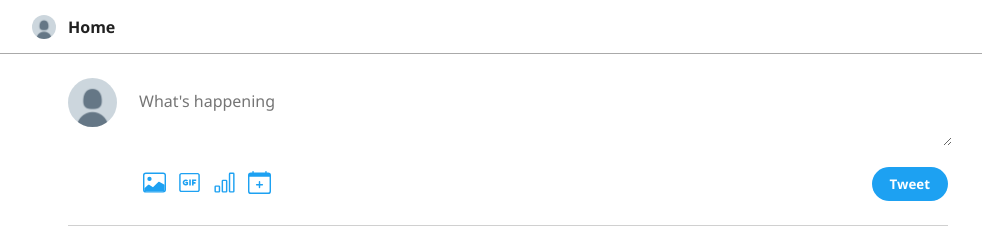
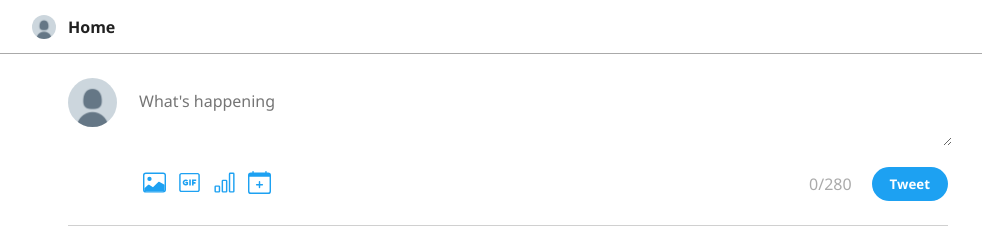
Before and after one commit to heynrits/social-feed-vue, a Vue app: page /#/ in a window 1280 px wide. Shown: the top 240 px of the page, without its empty margins (132-1114 px from the left). Built offline with nearby package versions, Linux system fonts and the light colour scheme.

Commit message:
Add tweet character count limit

```diff
--- a/src/components/ComposeTweet.vue
+++ b/src/components/ComposeTweet.vue
@@ -3,9 +3,11 @@
     <img id="avatar" :src="avatar" alt="User Avatar" />
     <div id="main">
       <textarea
+        v-model="tweetText"
         name="compose-tweet-body"
         id="compose-tweet-body"
         rows="2"
+        maxlength="280"
         placeholder="What's happening"
       ></textarea>
       <div id="actions">
@@ -37,7 +39,12 @@
             class="ic-compose-tweet-advanced"
           />
         </button>
-        <button type="button">Tweet</button>
+        <div class="left">
+          <span class="character-count">{{ tweetText.length }}/280</span>
+          <button id="btn-submit" type="button">
+            Tweet
+          </button>
+        </div>
       </div>
     </div>
   </div>
@@ -50,6 +57,7 @@ export default {
   data() {
     return {
       avatar: composerAvatar,
+      tweetText: '',
     };
   },
 };
@@ -99,7 +107,7 @@ export default {
         cursor: pointer;
       }
 
-      button:not(:last-of-type) {
+      button {
         /* class="border-0 rounded-circle btn-compose-tweet-advanced" */
         background: transparent;
         border: none;
@@ -111,17 +119,27 @@ export default {
         }
       }
 
-      button:last-of-type {
+      #btn-submit {
         /* class="btn btn-primary py-2 px-3 rounded-pill font-weight-bold send-tweet-btn ml-auto" */
         background: #1da1f2;
         border: none;
         border-radius: 25px;
 
         padding: 8px 18px;
-        margin-left: auto;
 
         font-weight: bold;
         color: #fff;
+      }
+
+      .character-count {
+        color: #aaa;
+        margin-right: 20px;
+      }
+
+      .left {
+        display: flex;
+        align-items: center;
+        margin-left: auto;
       }
     }
   }
```
